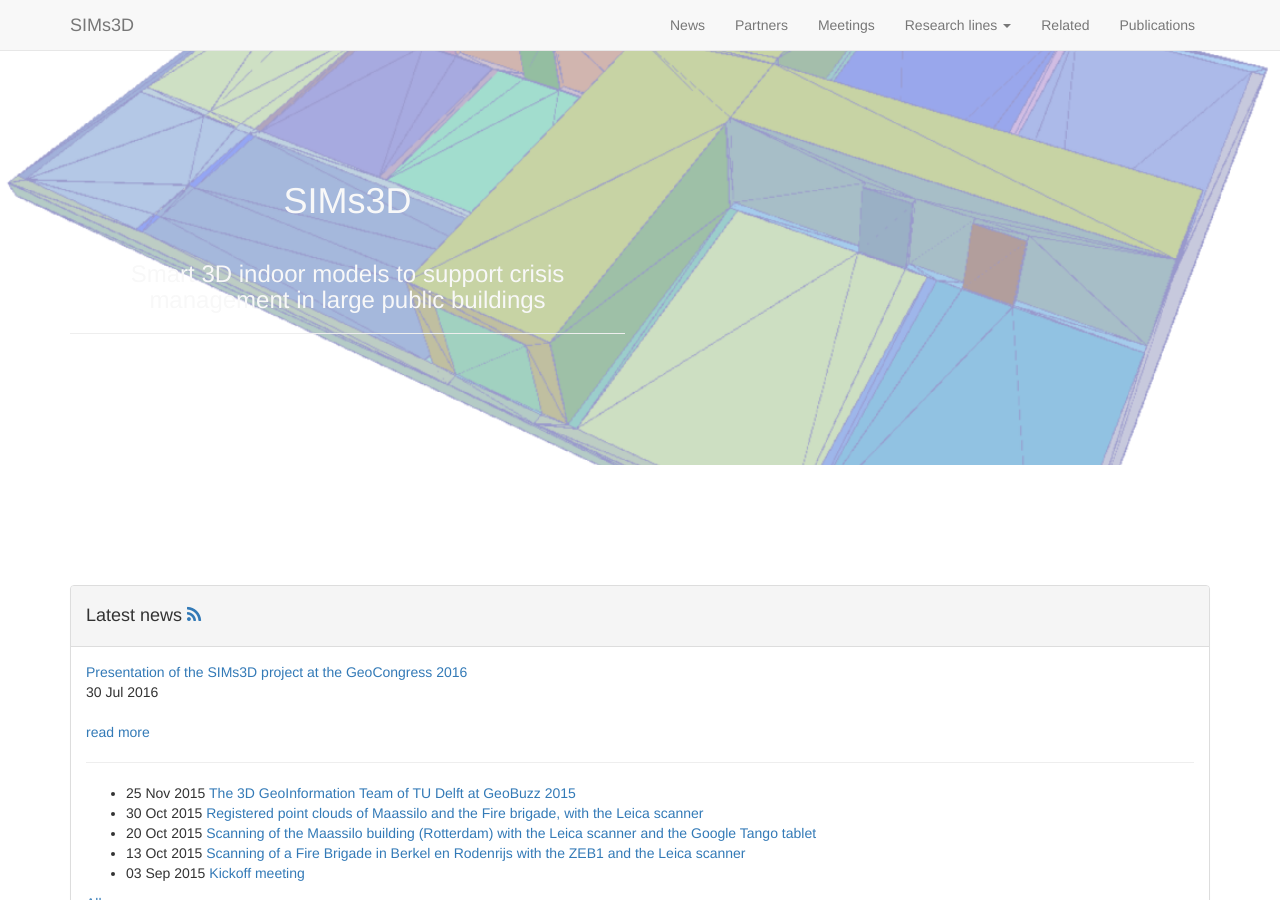
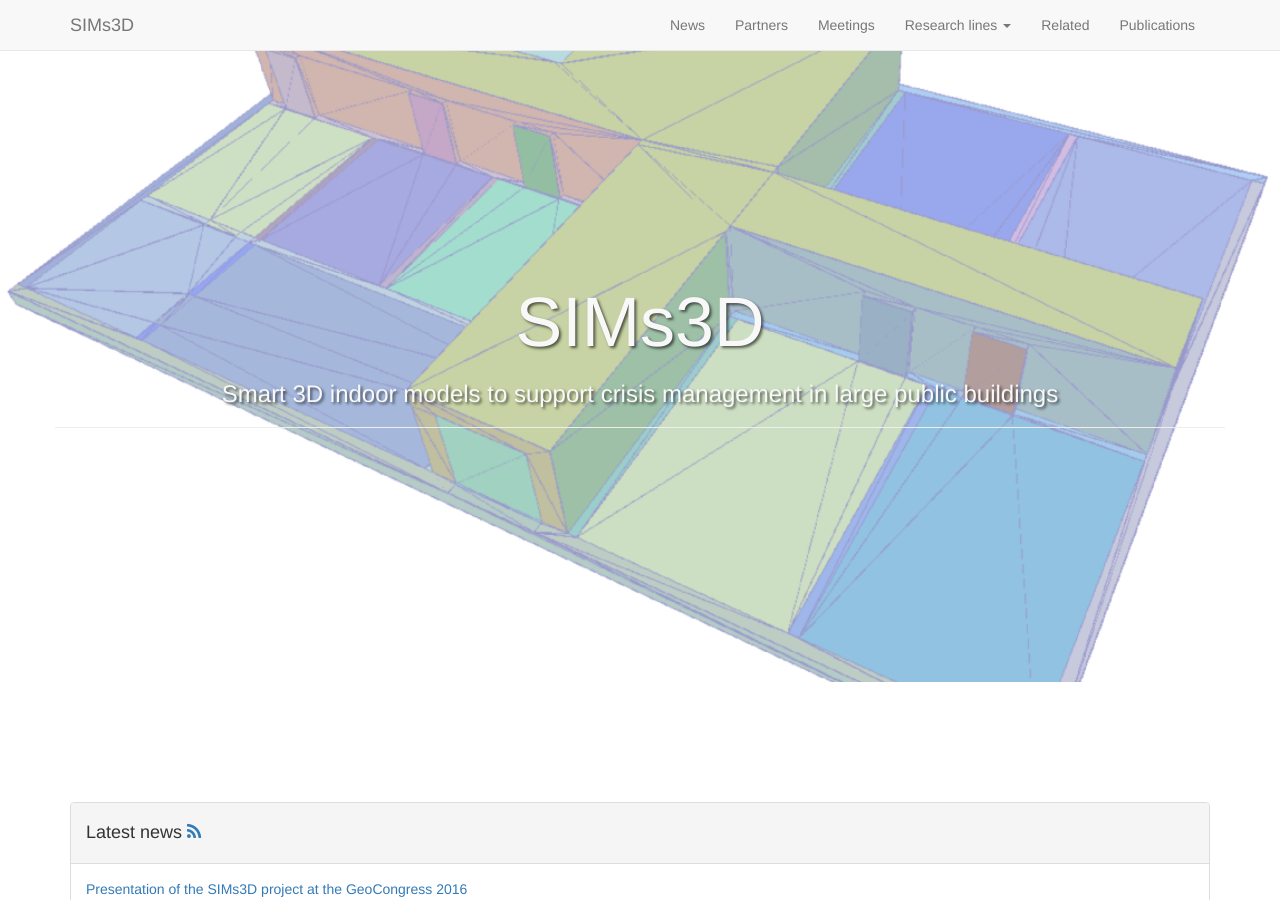
Before and after one commit to SIMs3D/sims3d.github.io, a Jekyll site: the page built from index.html, in a window 1280 px wide and 900 px high. Built offline with Jekyll 4.4.1, drawn with Linux system fonts in a browser that asks for light colours; nearby versions of some CDN libraries.

Commit message:
trying to adjust the cover

```diff
--- a/index.html
+++ b/index.html
@@ -6,15 +6,11 @@
 <div class="intro-header">
   <div class="container">
     <div class="row">
-      <div class="col-lg-6">
         <div class="intro-message">
-	<center>
           <h1>SIMs3D</h1>
           <h3>Smart 3D indoor models to support crisis management in large public buildings</h3>
           <hr class="intro-divider">
-	</center>
         </div>
-      </div>
     </div>
   </div>
 </div>
```
